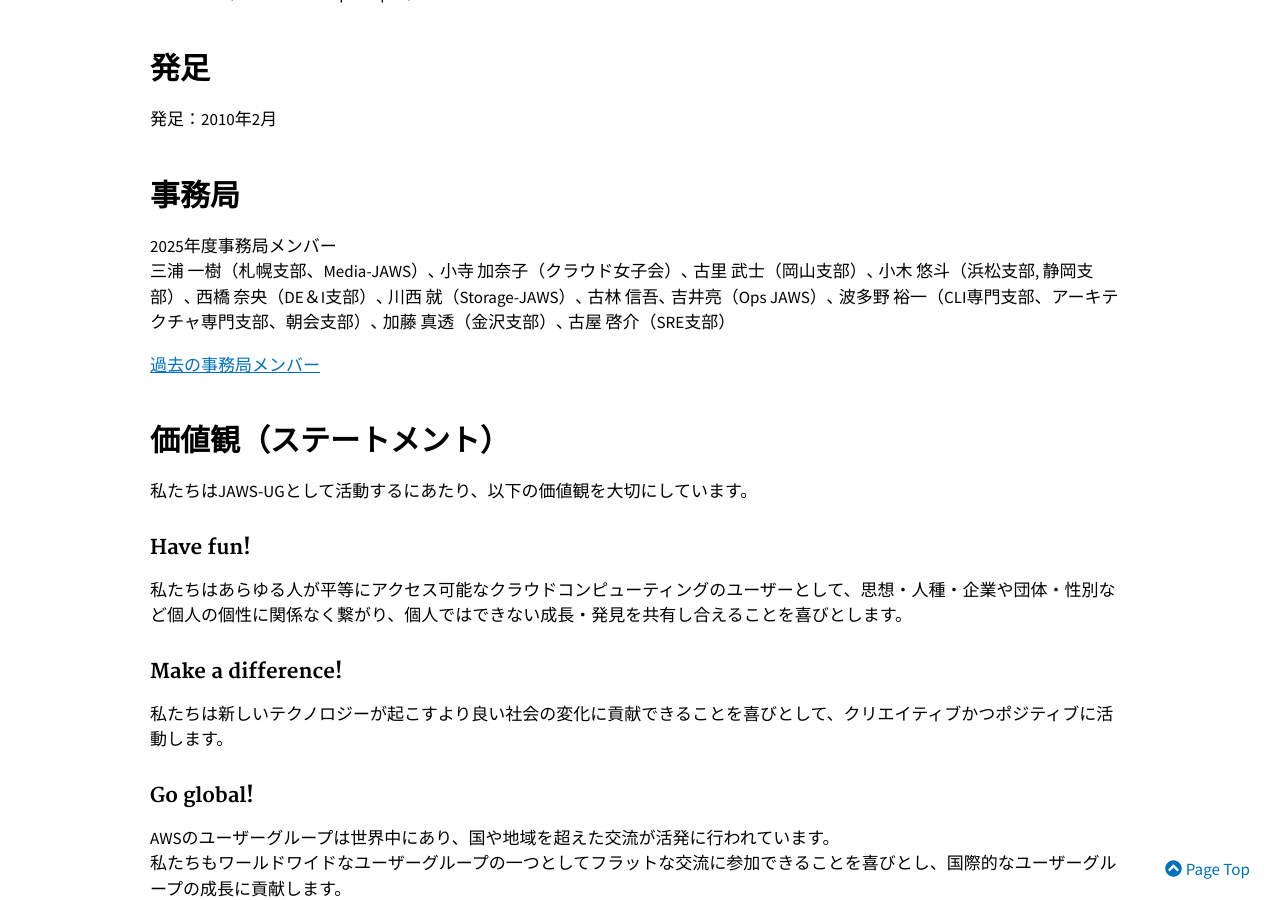
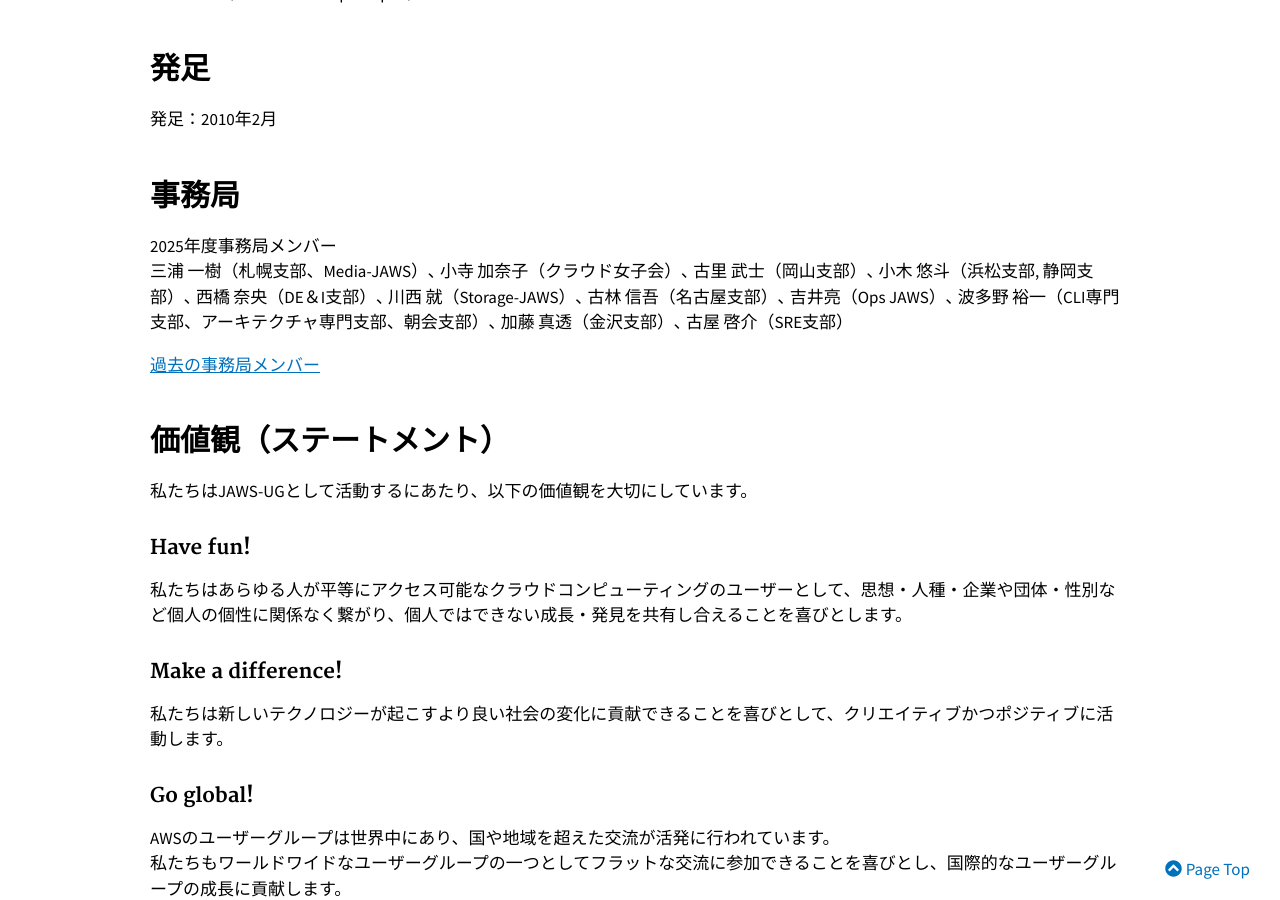
Before and after one commit to jaws-ug/jaws-ug.jp, a Jekyll site: the page built from pages/about-us.md, in a window 1280 px wide and 900 px high, scrolled down 479 px. Built offline with Jekyll 4.4.1, drawn with Linux system fonts in a browser that asks for light colours; nearby versions of some CDN libraries; comment, search, counter and statistics services are not loaded.

Commit message:
古林さんの所属が抜けていたので修正

```diff
--- a/pages/about-us.md
+++ b/pages/about-us.md
@@ -18,7 +18,7 @@
 
 ## 事務局
 2025年度事務局メンバー
-三浦 一樹（札幌支部、Media-JAWS）､ 小寺 加奈子（クラウド女子会）､ 古里 武士（岡山支部）､ 小木 悠斗（浜松支部, 静岡支部）､ 西橋 奈央（DE＆I支部）､ 川西 就（Storage-JAWS）､ 古林 信吾､ 吉井亮（Ops JAWS）､ 波多野 裕一（CLI専門支部、アーキテクチャ専門支部、朝会支部）､ 加藤 真透（金沢支部）､ 古屋 啓介（SRE支部）
+三浦 一樹（札幌支部、Media-JAWS）､ 小寺 加奈子（クラウド女子会）､ 古里 武士（岡山支部）､ 小木 悠斗（浜松支部, 静岡支部）､ 西橋 奈央（DE＆I支部）､ 川西 就（Storage-JAWS）､ 古林 信吾（名古屋支部）､ 吉井亮（Ops JAWS）､ 波多野 裕一（CLI専門支部、アーキテクチャ専門支部、朝会支部）､ 加藤 真透（金沢支部）､ 古屋 啓介（SRE支部）
 
 [過去の事務局メンバー]({{ site.baseurl }}{% link pages/previous-secretariat.md %})
 
```
